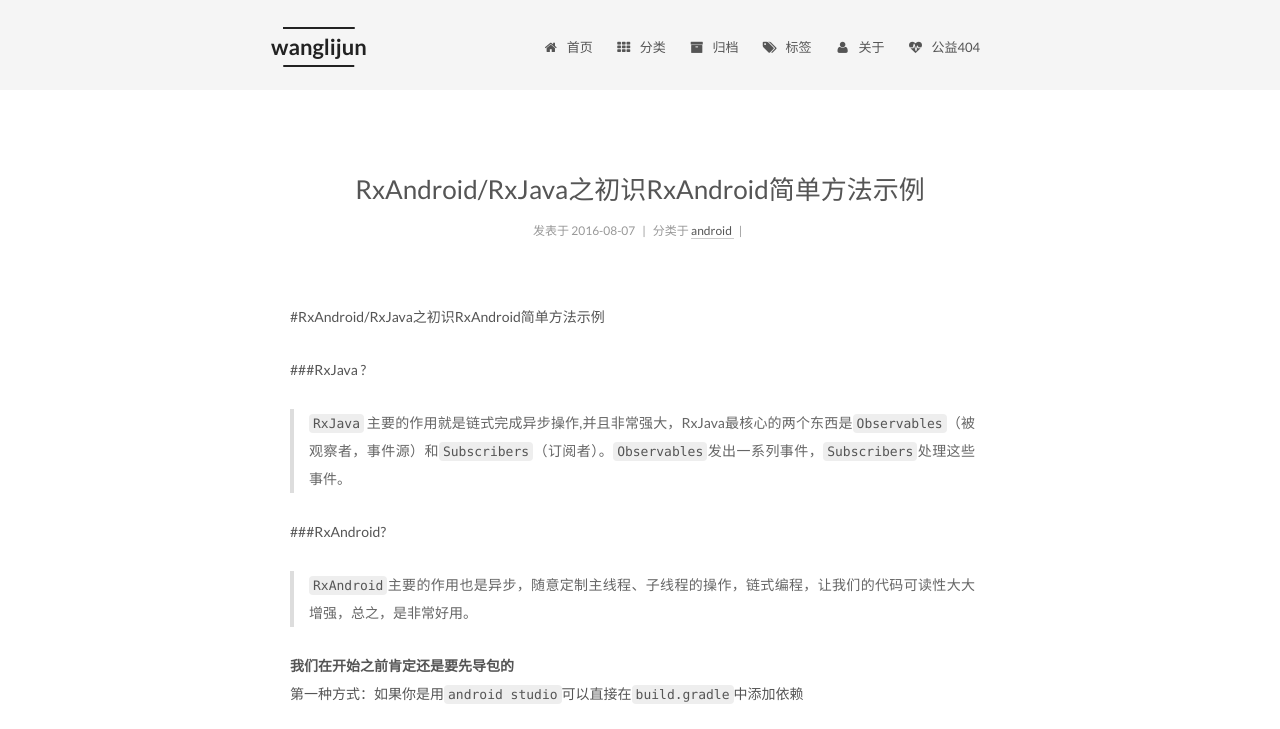
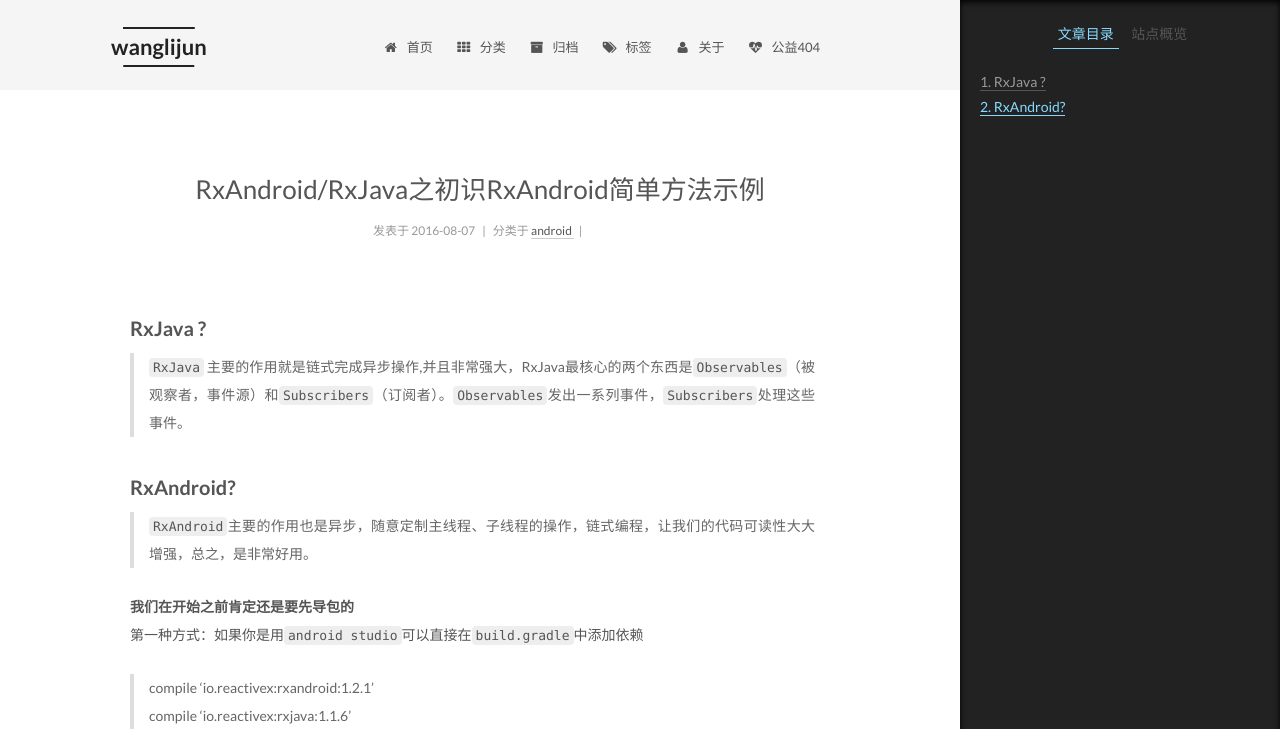
Before and after one commit to wljdeveloper/wljdeveloper.github.io, a plain HTML site: page 2016/08/07/RxAndroidRxJava之初识RxAndroid简单方法示例/index.html in a window 1280 px wide. Shown: the top 729 px of the page. Drawn offline with Linux system fonts and the light colour scheme; a script that the page names is missing.

Commit message:
Site updated: 2016-08-08 16:35:08

```diff
--- a/2016/08/07/RxAndroidRxJava之初识RxAndroid简单方法示例/index.html
+++ b/2016/08/07/RxAndroidRxJava之初识RxAndroid简单方法示例/index.html
@@ -84,26 +84,20 @@
 
 
 
-<meta name="description" content="#RxAndroid/RxJava之初识RxAndroid简单方法示例
-###RxJava ?
-
+<meta name="description" content="RxJava ?
 RxJava 主要的作用就是链式完成异步操作,并且非常强大，RxJava最核心的两个东西是Observables（被观察者，事件源）和Subscribers（订阅者）。Observables发出一系列事件，Subscribers处理这些事件。">
 <meta property="og:type" content="article">
 <meta property="og:title" content="RxAndroid/RxJava之初识RxAndroid简单方法示例">
 <meta property="og:url" content="http://yoursite.com/2016/08/07/RxAndroidRxJava之初识RxAndroid简单方法示例/index.html">
 <meta property="og:site_name" content="wanglijun">
-<meta property="og:description" content="#RxAndroid/RxJava之初识RxAndroid简单方法示例
-###RxJava ?
-
+<meta property="og:description" content="RxJava ?
 RxJava 主要的作用就是链式完成异步操作,并且非常强大，RxJava最核心的两个东西是Observables（被观察者，事件源）和Subscribers（订阅者）。Observables发出一系列事件，Subscribers处理这些事件。">
 <meta property="og:image" content="http://upload-images.jianshu.io/upload_images/2659145-1889247ee34028da?imageMogr2/auto-orient/strip%7CimageView2/2/w/1240">
 <meta property="og:image" content="http://upload-images.jianshu.io/upload_images/2659145-f6deaad3c50189cf?imageMogr2/auto-orient/strip%7CimageView2/2/w/1240">
-<meta property="og:updated_time" content="2016-08-07T13:20:11.687Z">
+<meta property="og:updated_time" content="2016-08-08T08:34:16.229Z">
 <meta name="twitter:card" content="summary">
 <meta name="twitter:title" content="RxAndroid/RxJava之初识RxAndroid简单方法示例">
-<meta name="twitter:description" content="#RxAndroid/RxJava之初识RxAndroid简单方法示例
-###RxJava ?
-
+<meta name="twitter:description" content="RxJava ?
 RxJava 主要的作用就是链式完成异步操作,并且非常强大，RxJava最核心的两个东西是Observables（被观察者，事件源）和Subscribers（订阅者）。Observables发出一系列事件，Subscribers处理这些事件。">
 <meta name="twitter:image" content="http://upload-images.jianshu.io/upload_images/2659145-1889247ee34028da?imageMogr2/auto-orient/strip%7CimageView2/2/w/1240">
 
@@ -344,13 +338,10 @@ RxJava 主要的作用就是链式完成异步操作,并且非常强大，RxJava
 
 
 
-        <p>#RxAndroid/RxJava之初识RxAndroid简单方法示例</p>
-<p>###RxJava ?</p>
-<blockquote>
+        <h3 id="RxJava"><a href="#RxJava" class="headerlink" title="RxJava ?"></a>RxJava ?</h3><blockquote>
 <p><code>RxJava</code> 主要的作用就是链式完成异步操作,并且非常强大，RxJava最核心的两个东西是<code>Observables</code>（被观察者，事件源）和<code>Subscribers</code>（订阅者）。<code>Observables</code>发出一系列事件，<code>Subscribers</code>处理这些事件。<br><a id="more"></a></p>
 </blockquote>
-<p>###RxAndroid?</p>
-<blockquote>
+<h3 id="RxAndroid"><a href="#RxAndroid" class="headerlink" title="RxAndroid?"></a>RxAndroid?</h3><blockquote>
 <p><code>RxAndroid</code>主要的作用也是异步，随意定制主线程、子线程的操作，链式编程，让我们的代码可读性大大增强，总之，是非常好用。</p>
 </blockquote>
 <p><strong>我们在开始之前肯定还是要先导包的</strong><br>第一种方式：如果你是用<code>android studio</code>可以直接在<code>build.gradle</code>中添加依赖</p>
@@ -568,7 +559,7 @@ RxJava 主要的作用就是链式完成异步操作,并且非常强大，RxJava
 
 
 
-              <p class="post-toc-empty">此文章未包含目录</p>
+              <div class="post-toc-content"><ol class="nav"><li class="nav-item nav-level-3"><a class="nav-link" href="#RxJava"><span class="nav-number">1.</span> <span class="nav-text">RxJava ?</span></a></li><li class="nav-item nav-level-3"><a class="nav-link" href="#RxAndroid"><span class="nav-number">2.</span> <span class="nav-text">RxAndroid?</span></a></li></ol></div>
 
           </div>
         </section>
```
Also changed, not shown: index.html (+1 -3 lines).
